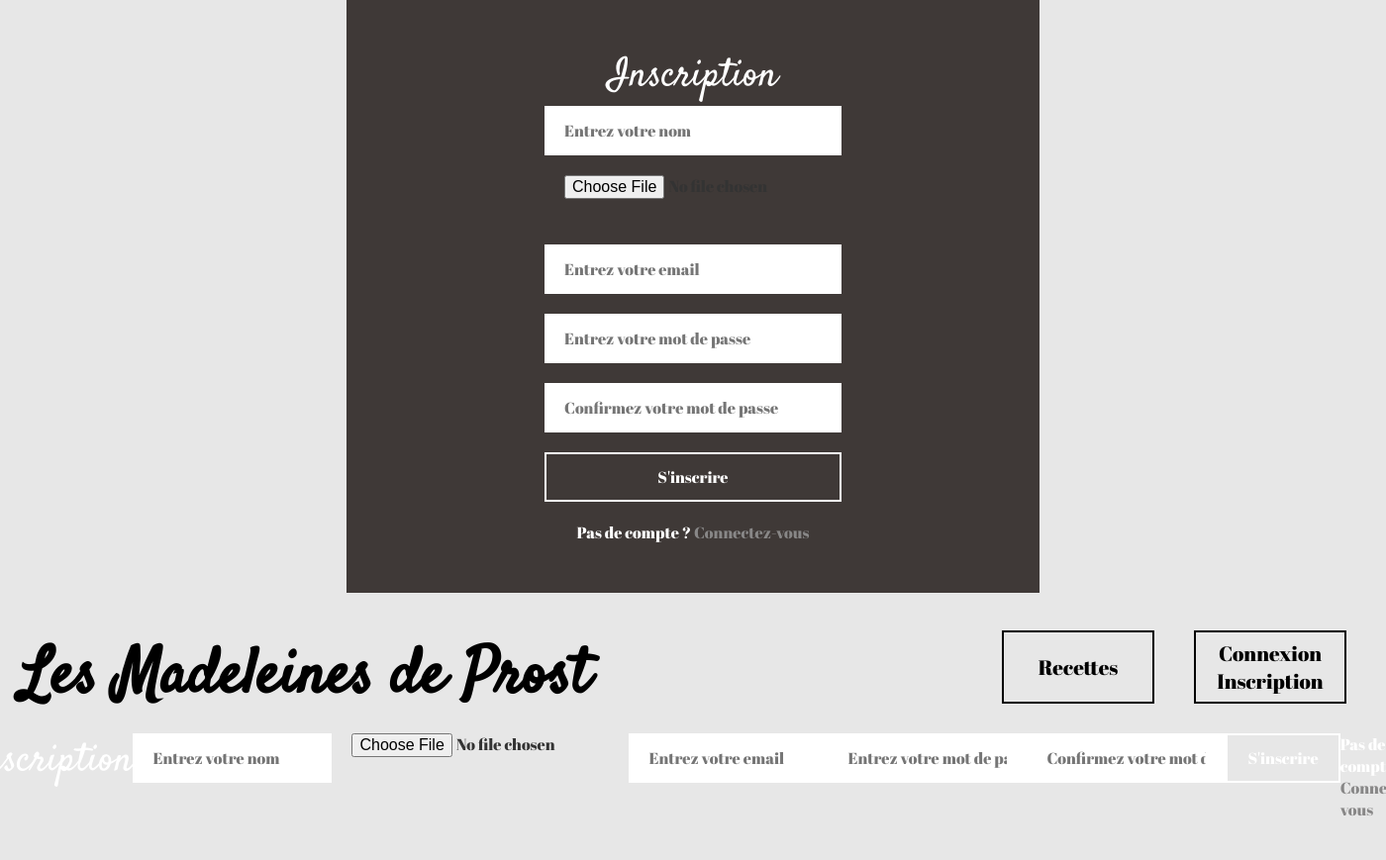
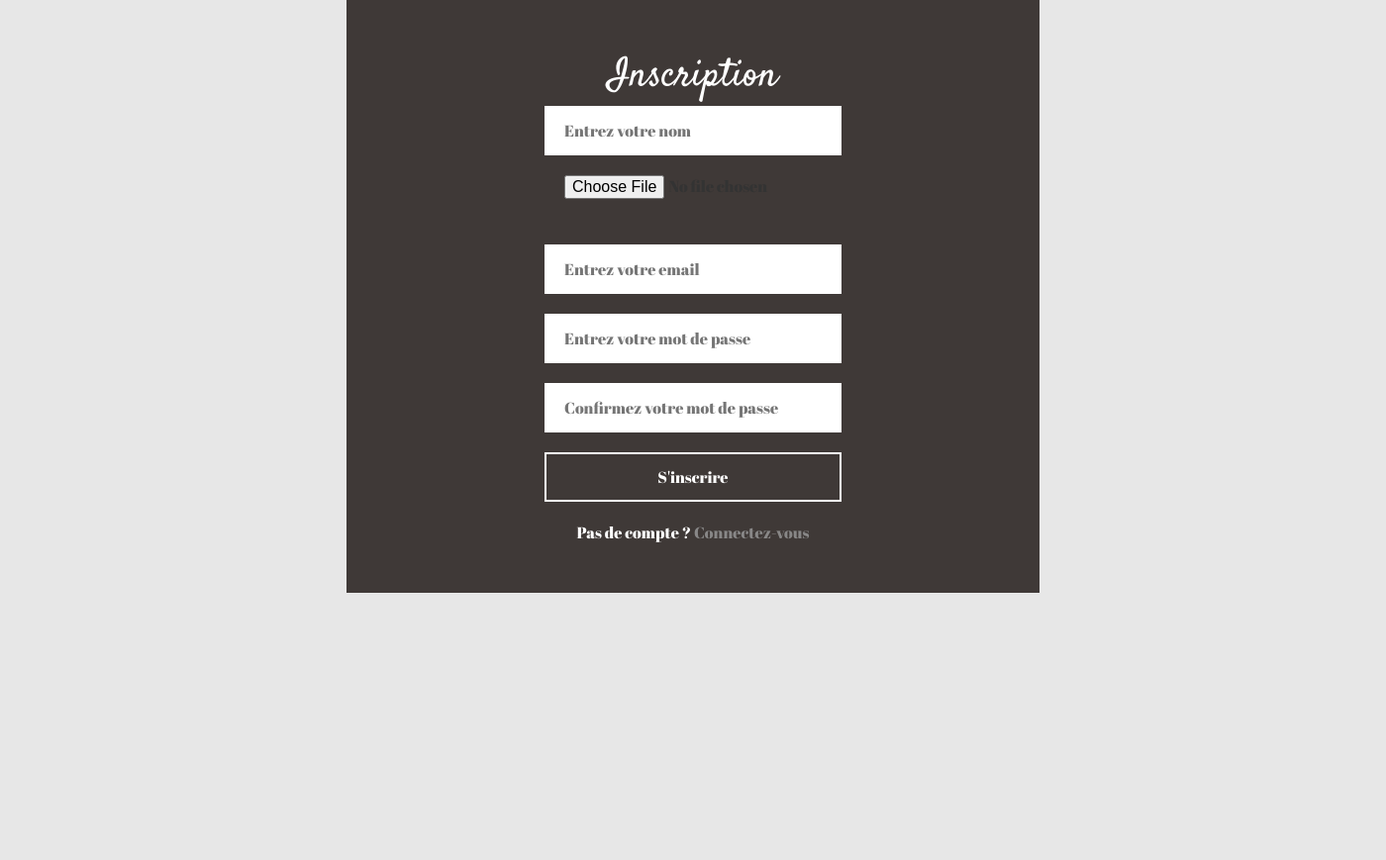
Before and after one commit to JulesVolpei/projetWeb, a PHP site: page /Inscription in a window 1400 px wide; the page is wider, and only the part inside the window is pictured. Shown: the part 265-1134 px from the top of that part at 99% size. After the commit the page ends 864 px from the top of that part, so only its background shows below. Run offline with PHP 8.4, Linux system fonts and the light colour scheme.

Commit message:
correction d'un double appel de la vue

```diff
--- a/MVC-MadeleinesDeProst/Controleurs/ControleurInscription.php
+++ b/MVC-MadeleinesDeProst/Controleurs/ControleurInscription.php
@@ -5,7 +5,6 @@ final class ControleurInscription
 
     public function defautAction()
     {
-        Vue::montrer("inscription/inscription");
         if(isset($_POST["validerInscription"])){
 
             $nom = $_POST['nom'];
```
